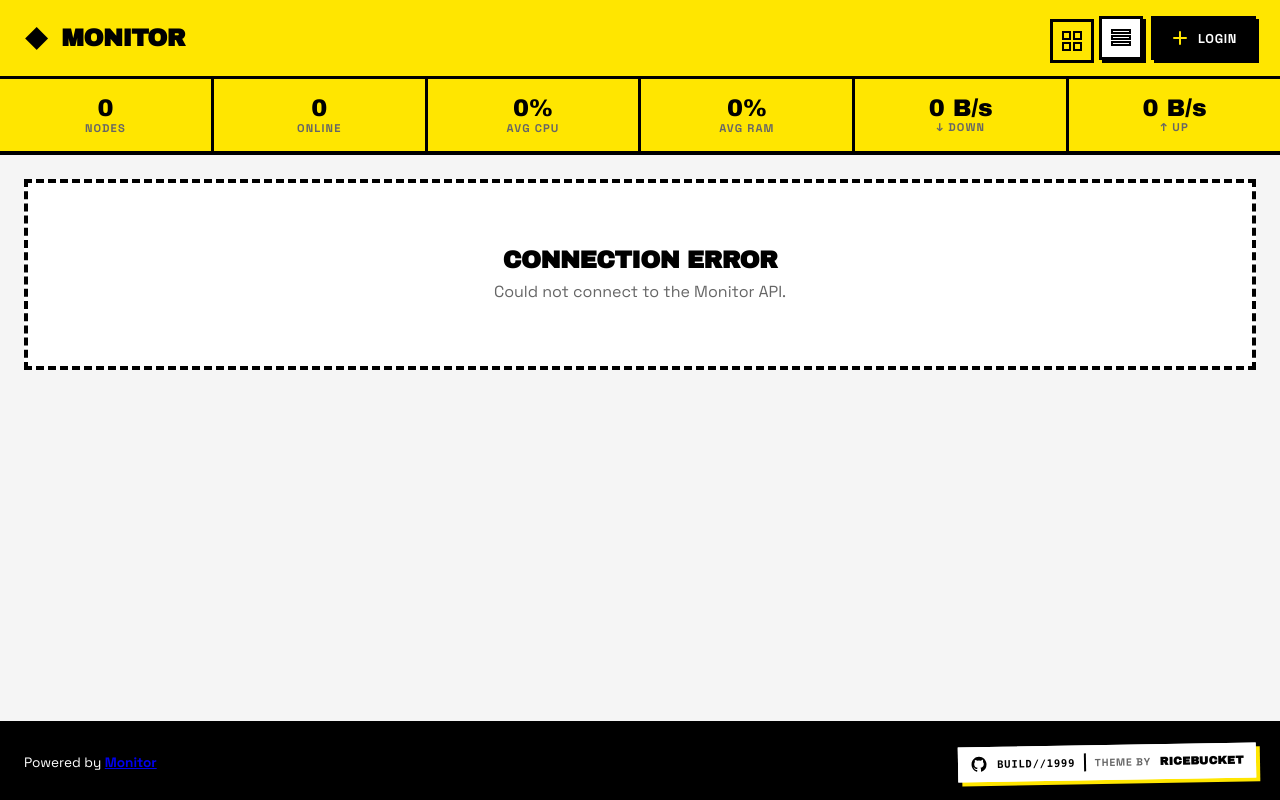
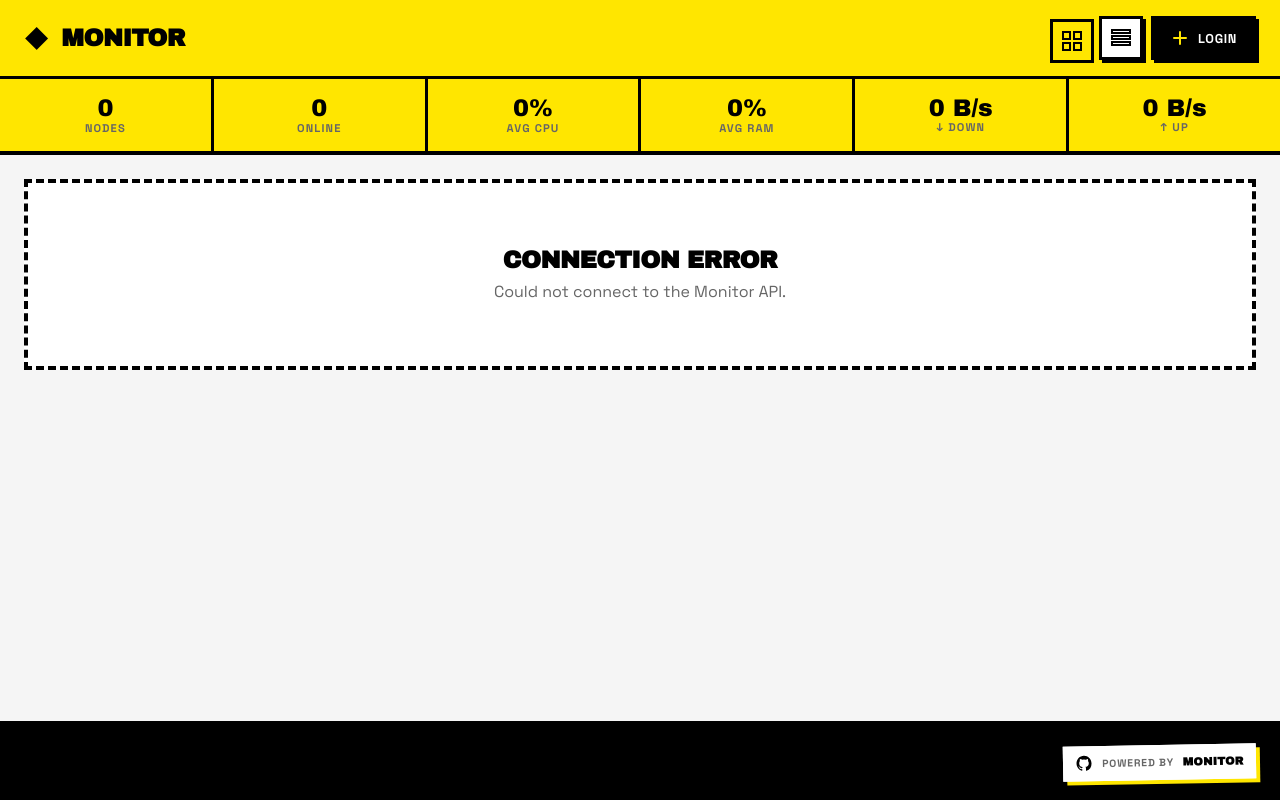
Before and after one commit to akanotanin/monitor-theme-1999, a website: page src/index.html in a window 1280 px wide. Drawn offline with nearby package versions, Linux system fonts and the light colour scheme; no server answers; files whose address does not match are found by name.

Commit message:
页脚徽章改 Powered by Monitor；中文名字改用本机中文粗体
- 徽章保留原样（白底 + 硬阴影 + GitHub 图标），文案改为 Powered by Monitor，
  链接指向 monitor-probe/monitor；上游左侧那行重复的 Powered by 撤掉，
  徽章用 margin-left: auto 继续钉在右下角（窄屏居中，故加 min-width 作用域）
- 中文节点名/站点名：Archivo Black 无中文字形会掉到系统常规字重，比卡片其余元素
  细一截；新增 src/adapt.css，用 @font-face + unicode-range + local() 补一个中文粗体
  字面（不下载 CJK 字体，size-adjust 对齐字面大小），拉丁文仍用 Archivo Black
- 新增 scripts/check-adapt.mjs：核对上游每个 Archivo Black 选择器都被覆盖 + 加载顺序，
  防止上游升级后中文静默变细（负向测试已验证会报错）

```diff
--- a/package.json
+++ b/package.json
@@ -12,7 +12,7 @@
   "scripts": {
     "vendor": "node scripts/vendor-assets.mjs",
     "build": "node scripts/build.mjs",
-    "check": "node scripts/check-defaults.mjs",
+    "check": "node scripts/check-defaults.mjs && node scripts/check-adapt.mjs",
     "package": "node scripts/build.mjs && node scripts/package.mjs",
     "preview": "node scripts/serve.mjs",
     "clean": "node -e \"require('node:fs').rmSync('dist',{recursive:true,force:true});require('node:fs').rmSync('release',{recursive:true,force:true})\""
--- a/scripts/build.mjs
+++ b/scripts/build.mjs
@@ -3,7 +3,7 @@
 // 第三方资源（ECharts、字体）搬到 dist/，所以构建产物可逐文件对应回源码。
 import { cpSync, existsSync, mkdirSync, readdirSync, rmSync, statSync } from 'node:fs';
 
-const SRC_FILES = ['index.html', 'styles.css', 'script.js', 'monitor.js'];
+const SRC_FILES = ['index.html', 'styles.css', 'adapt.css', 'script.js', 'monitor.js'];
 const SRC_DIRS = ['vendor'];
 const VENDOR_FILES = ['echarts.min.js'];
 
@@ -36,7 +36,7 @@ cpSync('vendor/fonts', 'dist/vendor/fonts', { recursive: true });
 // 产物自检：引用到的本地资源必须都在包里，否则用户在浏览器里只会看到一个空白页
 const html = readdirSync('dist');
 if (!html.includes('index.html')) throw new Error('dist/index.html 没有生成');
-for (const asset of ['vendor/echarts.min.js', 'vendor/fonts.css', 'monitor.js', 'script.js', 'styles.css']) {
+for (const asset of ['vendor/echarts.min.js', 'vendor/fonts.css', 'adapt.css', 'monitor.js', 'script.js', 'styles.css']) {
   if (!existsSync(`dist/${asset}`)) throw new Error(`dist/${asset} 没有生成`);
 }
 const fonts = readdirSync('dist/vendor/fonts').filter((f) => f.endsWith('.woff2'));
--- a/scripts/package.mjs
+++ b/scripts/package.mjs
@@ -6,6 +6,8 @@ import { createHash } from 'node:crypto';
 
 // 默认值必须与 src/monitor.js 的 DEFAULTS 同步，否则「面板显示已开启、页面还是旧样子」
 execFileSync(process.execPath, ['scripts/check-defaults.mjs'], { stdio: 'inherit' });
+// 适配层护栏：上游 styles.css 一升级，adapt.css 的补救可能静默失配
+execFileSync(process.execPath, ['scripts/check-adapt.mjs'], { stdio: 'inherit' });
 
 const meta = JSON.parse(readFileSync('theme.json', 'utf8'));
 if (!/^[A-Za-z0-9_-]+$/.test(meta.short || '')) throw new Error(`theme.json 的 short 不合法: ${meta.short}`);
@@ -19,7 +21,7 @@ function hashFile(path) {
 // 别把旧产物打进包里：逐个比对 dist/ 与源文件的哈希。
 // （不用 mtime：Node 的 cpSync 会把源文件的修改时间一起带过去，改完源码时间戳仍相同。）
 const distPairs = [
-  ...['index.html', 'styles.css', 'script.js', 'monitor.js', 'vendor/fonts.css'].map((file) => [`src/${file}`, file]),
+  ...['index.html', 'styles.css', 'adapt.css', 'script.js', 'monitor.js', 'vendor/fonts.css'].map((file) => [`src/${file}`, file]),
   ...['echarts.min.js', ...readdirSync('vendor/fonts').map((font) => `fonts/${font}`)].map((file) => [`vendor/${file}`, `vendor/${file}`])
 ];
 const stale = distPairs.filter(([source, target]) => {
--- /dev/null
+++ b/src/adapt.css
@@ -0,0 +1,61 @@
+/* ==========================================================================
+   移植适配样式
+   上游 styles.css 保持逐字节不变，所有对上游样式的补救都集中在本文件。
+   加载顺序必须是 vendor/fonts.css → styles.css → adapt.css（本文件必须最后加载，
+   否则同优先级的选择器会被上游覆盖掉）。
+   ========================================================================== */
+
+/* --------------------------------------------------------------------------
+   中文名字的显示效果
+   上游的展示字体 Archivo Black 只有拉丁字形：节点名、站点名只要是中文，浏览器就会
+   掉到系统默认无衬线的常规字重上——卡片上其余元素都是粗边框 + 超粗标签，只有中文
+   标题细一截，整张卡片看着不协调。
+   这里不动上游的字体声明，只补一个「中文专用的本机粗体」字面：
+   - @font-face + unicode-range 只吃中日韩文字与全角标点，拉丁文仍由 Archivo Black 负责，
+     所以「测试节点 · Tokyo」这种混排也不会变成两种字体的拼贴；
+   - src 全部用 local()，只挑本机已有的字体（Windows / macOS / Linux 各取常用名），
+     不下载 CJK 字体——思源黑体这类即使用子集也有好几 MB，中文站又必须能用；
+   - size-adjust 把中文稍微收一点，和 Archivo Black 的字面大小对齐。
+   本机没有命中任何一款时，会回落到上游原本的系统默认字体，即与未改前一致，不会更差。
+   -------------------------------------------------------------------------- */
+@font-face {
+  font-family: 'Monitor Display CJK';
+  src:
+    local('Microsoft YaHei UI Bold'), local('Microsoft YaHei Bold'),
+    local('PingFang SC Semibold'), local('PingFang SC Bold'),
+    local('Hiragino Sans GB W6'), local('Hiragino Sans GB'),
+    local('Source Han Sans SC Bold'), local('Source Han Sans CN Bold'),
+    local('Noto Sans CJK SC Bold'), local('Noto Sans SC Bold'),
+    local('WenQuanYi Micro Hei Bold');
+  font-weight: 400 900;
+  font-display: swap;
+  size-adjust: 96%;
+  unicode-range: U+2E80-2EFF, U+3000-303F, U+3400-4DBF, U+4E00-9FFF, U+F900-FAFF, U+FE30-FE4F, U+FF00-FFEF;
+}
+
+/* 与上游 styles.css 里所有用 Archivo Black 的选择器一一对应。
+   scripts/check-adapt.mjs 会核对这份清单：上游升级后新增了用法而这里没跟上，
+   npm run check 会直接报错，而不是让中文又悄悄变细。 */
+h1, h2, h3, h4, h5, h6,
+.stat-value,
+.node-name,
+.row-node-name,
+.row-arrow,
+.footer-signature-author,
+.modal-content h2,
+.modal-content h3,
+.modal-node-status-tag {
+  font-family: 'Archivo Black', 'Monitor Display CJK', sans-serif;
+}
+
+/* --------------------------------------------------------------------------
+   页脚：左侧原有的那行 Powered by 已并入右下角徽章（同一句话不必出现两遍），
+   徽章本身保持不变，用 margin-left: auto 继续钉在右下角。
+   窄屏下页脚本来就是居中排列（上游样式），这个 auto 会把徽章顶到右边不对称，
+   所以只在宽屏生效。
+   -------------------------------------------------------------------------- */
+@media (min-width: 681px) {
+  .footer-signature {
+    margin-left: auto;
+  }
+}
--- a/src/index.html
+++ b/src/index.html
@@ -10,6 +10,7 @@
        本地化后主题包离线可用。字体仍是 Archivo Black 与 Space Grotesk（见 vendor/fonts.css）。 -->
   <link rel="stylesheet" href="vendor/fonts.css">
   <link rel="stylesheet" href="styles.css">
+  <link rel="stylesheet" href="adapt.css">
   <script src="vendor/echarts.min.js"></script>
   </head>
 <body>
@@ -123,15 +124,15 @@
 
   <footer class="footer">
     <div class="footer-content">
-      <p class="footer-powered">Powered by <strong><a href="https://github.com/monitor-probe/monitor" target="_blank" rel="noopener noreferrer">Monitor</a></strong></p>
-      <a class="footer-signature" href="https://github.com/r1cebucket/komari-theme-1999" target="_blank" rel="noopener noreferrer" aria-label="View the original Komari Theme 1999 by Ricebucket on GitHub">
+      <!-- 移植差异：上游这里另有一行「Powered by Komari Monitor」。它与右下角徽章是同一句
+           署名，改成徽章口吻后会重复，故撤掉；徽章用 margin-left: auto（见 adapt.css）
+           继续钉在右下角。上游的 <p class="footer-powered"> 样式保留未用。 -->
+      <a class="footer-signature" href="https://github.com/monitor-probe/monitor" target="_blank" rel="noopener noreferrer" aria-label="Monitor on GitHub">
         <svg class="footer-signature-github" viewBox="0 0 24 24" aria-hidden="true">
           <path fill="currentColor" d="M12 2C6.48 2 2 6.58 2 12.23c0 4.52 2.87 8.35 6.84 9.71.5.1.68-.22.68-.49 0-.24-.01-1.04-.02-1.89-2.78.62-3.37-1.21-3.37-1.21-.45-1.19-1.11-1.5-1.11-1.5-.91-.64.07-.63.07-.63 1 .07 1.53 1.06 1.53 1.06.89 1.57 2.34 1.12 2.91.85.09-.67.35-1.12.64-1.38-2.22-.26-4.56-1.14-4.56-5.06 0-1.12.39-2.03 1.03-2.75-.1-.26-.45-1.3.1-2.71 0 0 .84-.28 2.75 1.05A9.3 9.3 0 0 1 12 6.95a9.3 9.3 0 0 1 2.5.35c1.91-1.33 2.75-1.05 2.75-1.05.55 1.41.2 2.45.1 2.71.64.72 1.03 1.63 1.03 2.75 0 3.93-2.34 4.79-4.57 5.05.36.32.68.94.68 1.9 0 1.37-.01 2.47-.01 2.81 0 .27.18.59.69.49A10.25 10.25 0 0 0 22 12.23C22 6.58 17.52 2 12 2Z"/>
         </svg>
-        <span class="footer-signature-build">BUILD//1999</span>
-        <span class="footer-signature-divider" aria-hidden="true"></span>
-        <span class="footer-signature-label">THEME BY</span>
-        <strong class="footer-signature-author">RICEBUCKET</strong>
+        <span class="footer-signature-label">Powered by</span>
+        <strong class="footer-signature-author">Monitor</strong>
       </a>
     </div>
   </footer>
```
Also changed, not shown: scripts/check-adapt.mjs (added, +64 -0 lines), README.md.
